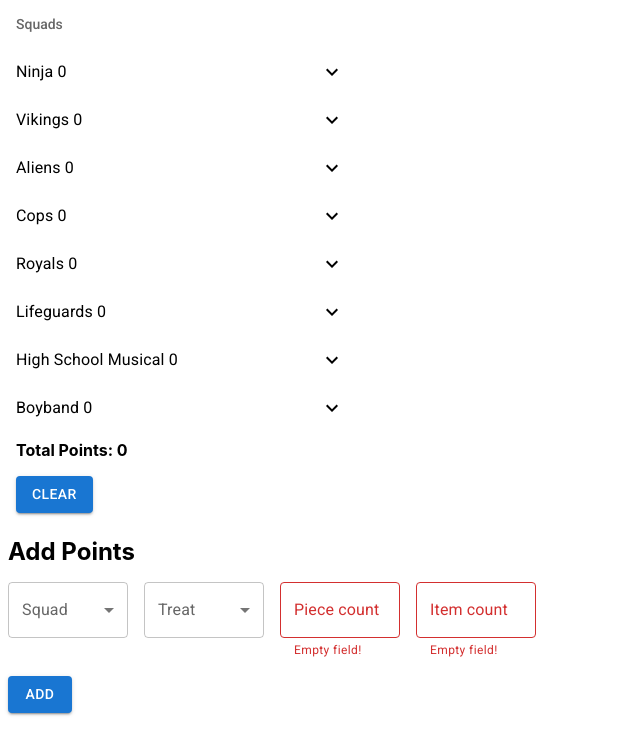
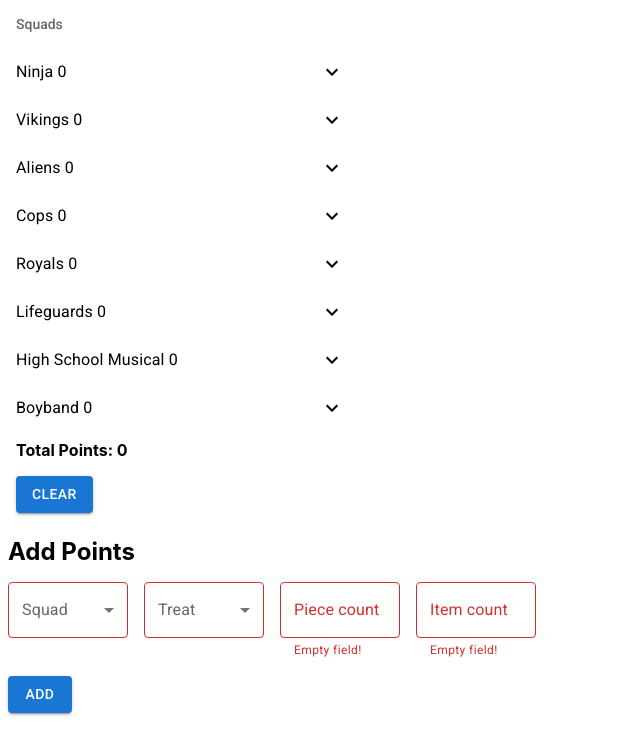
Before and after one commit to salinamu/sweet-sixteen-scoreboard, a React (Create React App) app in the folder frontend/: page / in a window 1280 px wide. Shown: the top 754 px of the page, without its empty margins (0-640 px from the left). Built offline with nearby package versions, Linux system fonts and the light colour scheme.

Commit message:
error outline for dropdowns

```diff
--- a/frontend/src/components/inputfield.js
+++ b/frontend/src/components/inputfield.js
@@ -87,6 +87,8 @@ export default function Input(props) {
               label="Squad"
               onChange={handleSelectSquadOption}
               autoWidth
+              error={squadOption === ""}
+  helperText={squadOption === "" ? 'Empty field!' : ' '}
             >
               {squads.map((squad) => {
                 return <MenuItem value={squad.name}>{squad.name}</MenuItem>;
@@ -103,6 +105,8 @@ export default function Input(props) {
                 label="Treat"
                 onChange={handleSelectTreatOption}
                 autoWidth
+                error={treatOption === ""}
+  helperText={treatOption === "" ? 'Empty field!' : ' '}
               >
                 {treats.map((treat) => {
                   return (
```
